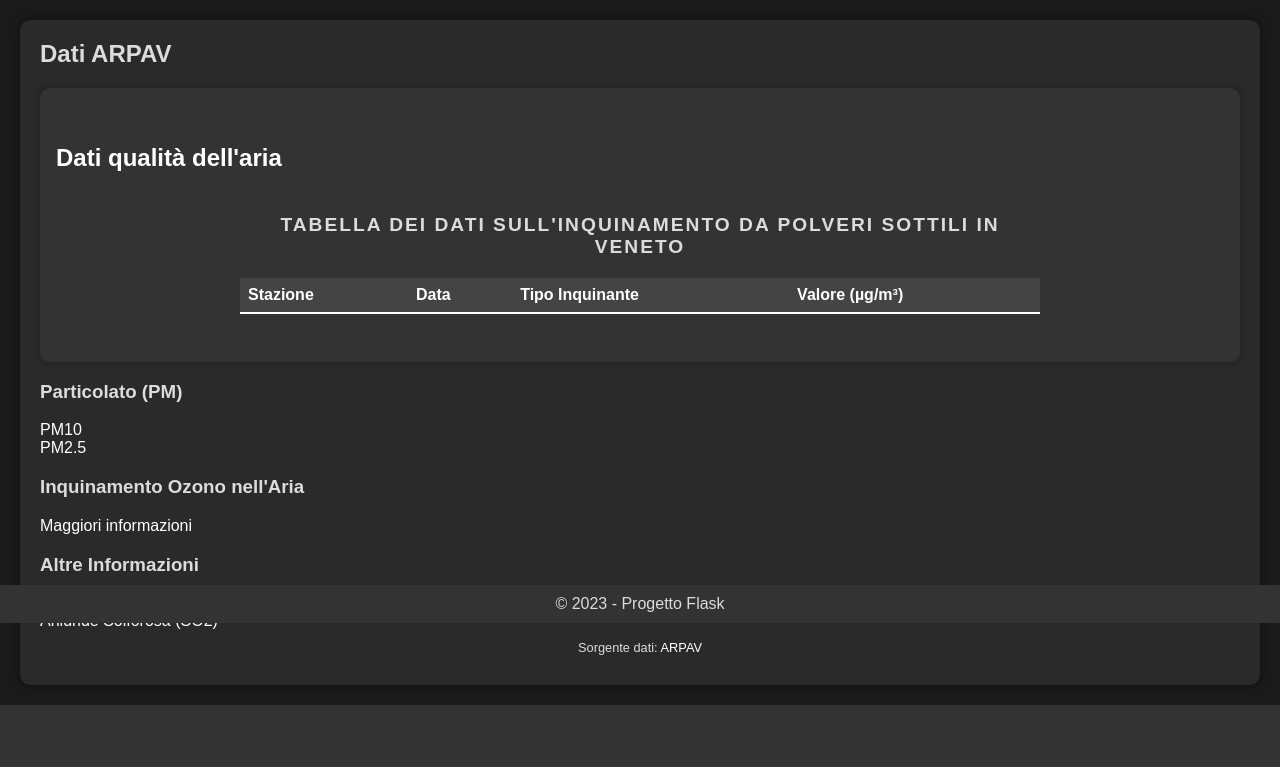
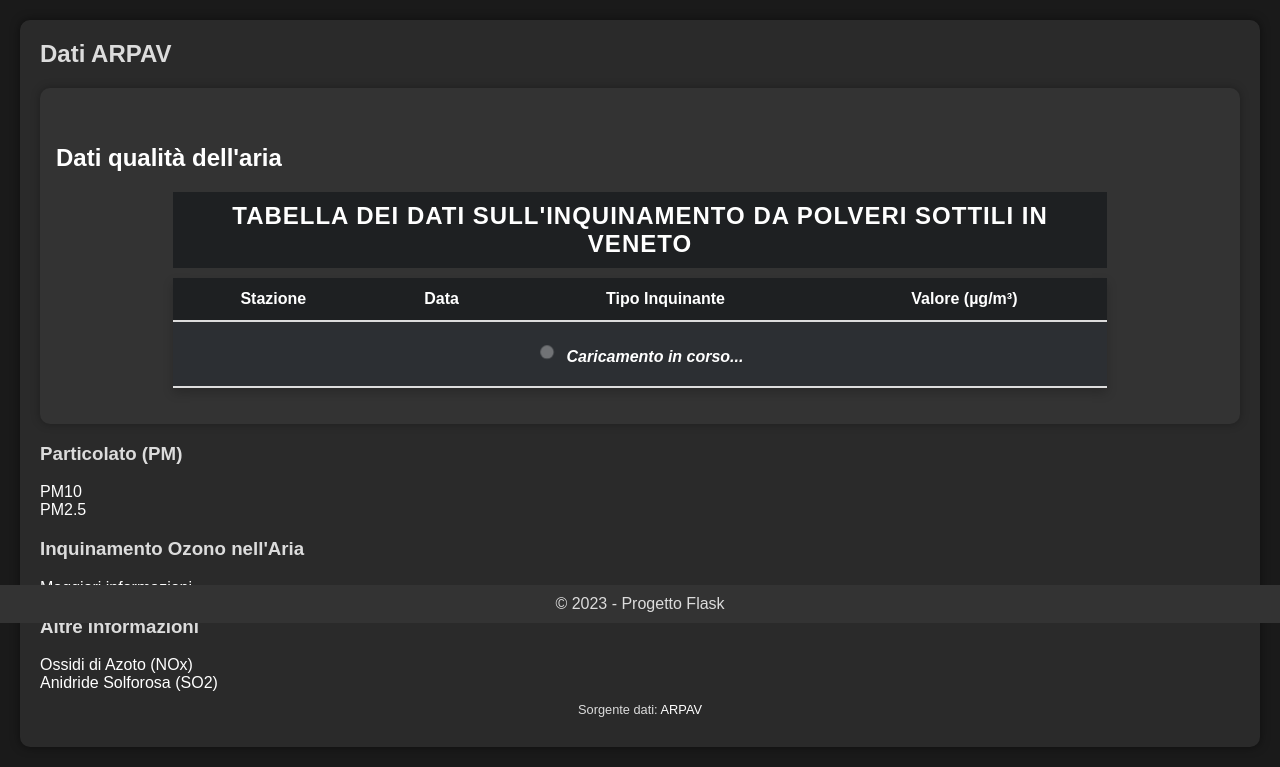
Before and after one commit to Carbo-Tech/EcoMonitor, a Flask app: page / in a window 1280 px wide. Shown: the part 177-944 px from the top of the page. Before the commit the page ends 882 px from the top, so only its background shows below. Run offline with Flask 3, Linux system fonts and the light colour scheme; lists and menus that the app fills with data are empty.

Commit message:
update table style

```diff
--- a/Frontend/app/static/css/style.css
+++ b/Frontend/app/static/css/style.css
@@ -143,63 +143,6 @@
   margin-bottom: 1rem;
 }
 
-.table {
-  background-color: #444;
-  color: #fff;
-  border-collapse: collapse;
-  width: 100%;
-  max-width: 800px;
-  margin: 2rem auto;
-}
-
-th {
-  padding: 0.5rem;
-  text-align: left;
-  border-bottom: 2px solid #fff;
-}
-
-td {
-  padding: 0.5rem;
-  border-bottom: 1px solid #999;
-}
-
-.pagination {
-  display: flex;
-  justify-content: center;
-  margin: 20px 0;
-}
-
-.pagination__button {
-  display: inline-block;
-  padding: 5px 10px;
-  margin: 0 5px;
-  border-radius: 5px;
-  background-color: #444444;
-  color: #dcdcdc;
-}
-
-.pagination__button:hover,
-.pagination__button.active {
-  background-color: #1a1a1a;
-}
-
-.pagination__current-page {
-  display: inline-block;
-  margin: 0 5px;
-  color: #dcdcdc;
-  font-weight: bold;
-  font-size: 1.2em;
-}
-
-.pagination__button:disabled {
-  opacity: 0.5;
-  cursor: default;
-}
-
-.pagination__button[disabled]:hover {
-  background-color: #444444;
-  cursor: default;
-}
 
 p.source {
   margin: 10px;
@@ -223,18 +166,6 @@
   margin: 0;
 }
 
-/* Caption styles */
-caption {
-  font-size: 1.2em;
-  font-weight: bold;
-  margin-bottom: 10px;
-  text-align: center;
-  text-transform: uppercase;
-  letter-spacing: 2px;
-  background-color: #333333;
-  color: #dcdcdc;
-  padding: 10px;
-}
 
 /* Contatti styles */
 main ul {
--- /dev/null
+++ b/Frontend/app/static/css/table.css
@@ -0,0 +1,163 @@
+/* Stile tabella */
+.table {
+    margin: 20px auto;
+    border-collapse: collapse;
+    width: 80%;
+    color: #fff;
+    background-color: #2c2f33;
+    box-shadow: 0 5px 10px rgba(0, 0, 0, 0.2);
+    overflow: hidden;
+    animation: fadeIn 1s ease-in-out;
+  }
+
+  /* Stile intestazione */
+  .table thead tr {
+    background-color: #1e2022;
+    text-align: center;
+    border-bottom: 2px solid #ddd;
+  }
+
+  /* Stile celle intestazione */
+  .table th {
+    padding: 12px 15px;
+  }
+
+  /* Stile righe dati */
+  .table tbody tr {
+    border-bottom: 2px solid #ddd;
+    transition: background-color 0.2s ease-in-out;
+  }
+
+  /* Stile celle dati */
+  .table td {
+    padding: 12px 15px;
+  }
+
+  /* Stile righe dati alterne */
+  .table tbody tr:nth-of-type(even) {
+    background-color: #2c2f33;
+  }
+
+  /* Stile riga di caricamento */
+  .table .loading {
+    text-align: center;
+    font-style: italic;
+    font-weight: bold;
+    padding: 20px;
+  }
+
+  /* Stile caption */
+  .table caption {
+    margin-bottom: 10px;
+    text-align: center;
+    font-size: 1.5em;
+    font-weight: bold;
+    text-transform: uppercase;
+    letter-spacing: 1px;
+    color: #fff;
+    background-color: #1e2022;
+    padding: 10px;
+  }
+
+
+  /* Animazione fadeIn */
+  @keyframes fadeIn {
+    from {
+      opacity: 0;
+    }
+    to {
+      opacity: 1;
+    }
+  }
+
+  /* Stile riga di caricamento */
+  .table .loading::before {
+    content: "";
+    display: inline-block;
+    width: 20px;
+    height: 20px;
+    border-radius: 50%;
+    background-color: #fff;
+    animation: loading 1s ease-in-out infinite;
+    margin-right: 10px;
+  }
+
+  /* Animazione loading */
+  @keyframes loading {
+    from {
+      transform: scale(0);
+    }
+    to {
+      transform: scale(1);
+      opacity: 0;
+    }
+  }
+
+
+  /* Animazione del caricamento dei dati */
+.loading-indicator {
+    display: inline-block;
+    width: 12px;
+    height: 12px;
+    border-radius: 50%;
+    border: 2px solid rgba(255, 255, 255, 0.2);
+    border-top-color: #fff;
+    animation: spin 1s ease-in-out infinite;
+  }
+
+  @keyframes spin {
+    to {
+      transform: rotate(360deg);
+    }
+  }
+
+  /* Stile dei bottoni di paginazione */
+  .pagination__button {
+    background-color: #444444;
+    color: #dcdcdc;
+    border: none;
+    font-size: 1.2rem;
+    padding: 6px;
+    margin: 0 4px;
+    border-radius: 4px;
+    cursor: pointer;
+    transition: background-color 0.3s;
+  }
+
+  .pagination__button:hover {
+    background-color: #555555;
+  }
+
+  /* Stile del testo della pagina corrente */
+  .pagination__current-page {
+    font-size: 1.2rem;
+    font-weight: bold;
+    margin: 0 8px;
+    color: #dcdcdc;
+    transition: color 0.3s;
+  }
+
+  /* Animazione del cambio di pagina */
+  .pagination__current-page.fade-out {
+    opacity: 0;
+  }
+
+  .pagination__current-page.fade-in {
+    opacity: 1;
+  }
+
+  .pagination__button.slide-out-left {
+    transform: translateX(-20px);
+  }
+
+  .pagination__button.slide-in-left {
+    transform: translateX(0);
+  }
+
+  .pagination__button.slide-out-right {
+    transform: translateX(20px);
+  }
+
+  .pagination__button.slide-in-right {
+    transform: translateX(0);
+  }
--- a/Frontend/app/static/js/index.js
+++ b/Frontend/app/static/js/index.js
@@ -58,6 +58,16 @@
         currentPage--;
         showPage(currentPage);
         currentPageSpan.textContent = currentPage + 1;
+        currentPageSpan.classList.remove("fade-in");
+        currentPageSpan.classList.add("fade-out", "slide-out-right");
+        previousButton.classList.add("slide-out-left");
+        nextButton.classList.remove("slide-out-left");
+        setTimeout(() => {
+          currentPageSpan.classList.remove("fade-out");
+          currentPageSpan.classList.add("fade-in", "slide-in-left");
+          previousButton.classList.remove("slide-out-left");
+          nextButton.classList.remove("slide-out-right");
+        }, 300);
       }
     });
 
--- a/Frontend/app/templates/index.html
+++ b/Frontend/app/templates/index.html
@@ -5,6 +5,7 @@
     <meta charset="utf-8">
     <meta name="viewport" content="width=device-width, initial-scale=1.0">
     <link rel="stylesheet" type="text/css" href="{{ url_for('static', filename='css/style.css') }}">
+    <link rel="stylesheet" type="text/css" href="{{ url_for('static', filename='css/table.css') }}">
 </head>
 
 <body>
@@ -37,7 +38,9 @@
                             </tr>
                         </thead>
                         <tbody>
-
+                            <tr>
+                                <td colspan="4" class="loading">Caricamento in corso...</td>
+                            </tr>
                         </tbody>
                     </table>
                 </div>
```
